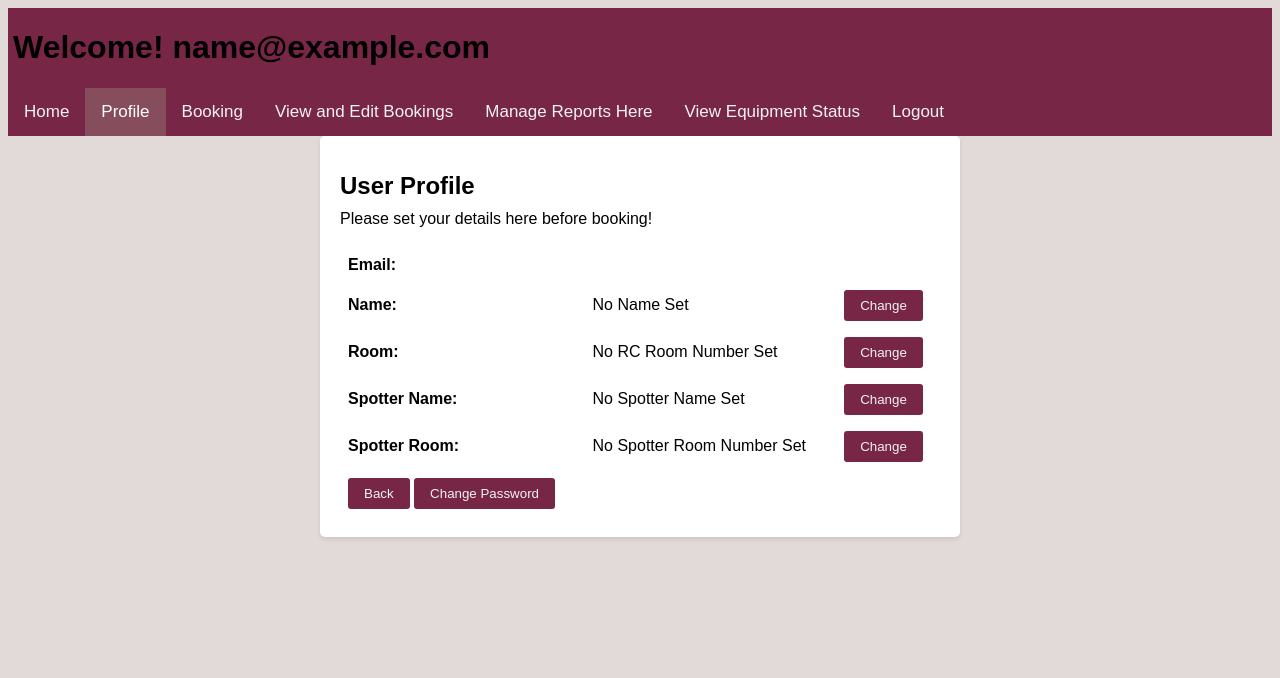
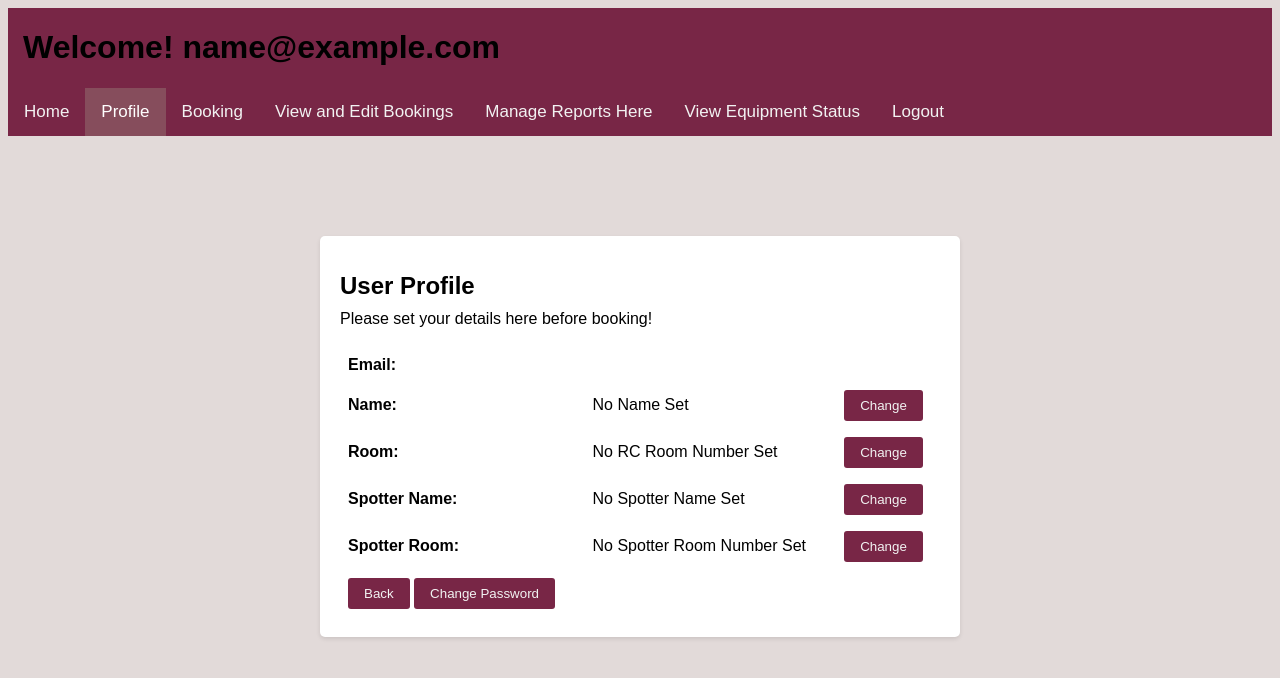
Before and after one commit to UdhayaShan1/Gym-Booking-System1, a Flask app: page /profile in a window 1280 px wide. Shown: the top 678 px of the page. Run offline with Flask 3, Linux system fonts and the light colour scheme; the visitor is signed in with stand-in values (Sample User, id 1); data that the repository does not hold is empty; parts of the project's set-up code (start-up, migrations or seed data) failed here and were passed over.

Commit message:
Shift profile container down and edit nav bar

```diff
--- a/Website/static/css/style.css
+++ b/Website/static/css/style.css
@@ -11,7 +11,7 @@ body {
 }
 
 .navbar h1 {
-  text-indent: 5px;
+  text-indent: 15px;
 
 }
 
@@ -39,6 +39,8 @@ body {
 /* Profile */
 
 .profileContainer {
+  position: relative;
+  top: 100px;
   max-width: 600px;
   margin: 0 auto;
   padding: 20px;
```
